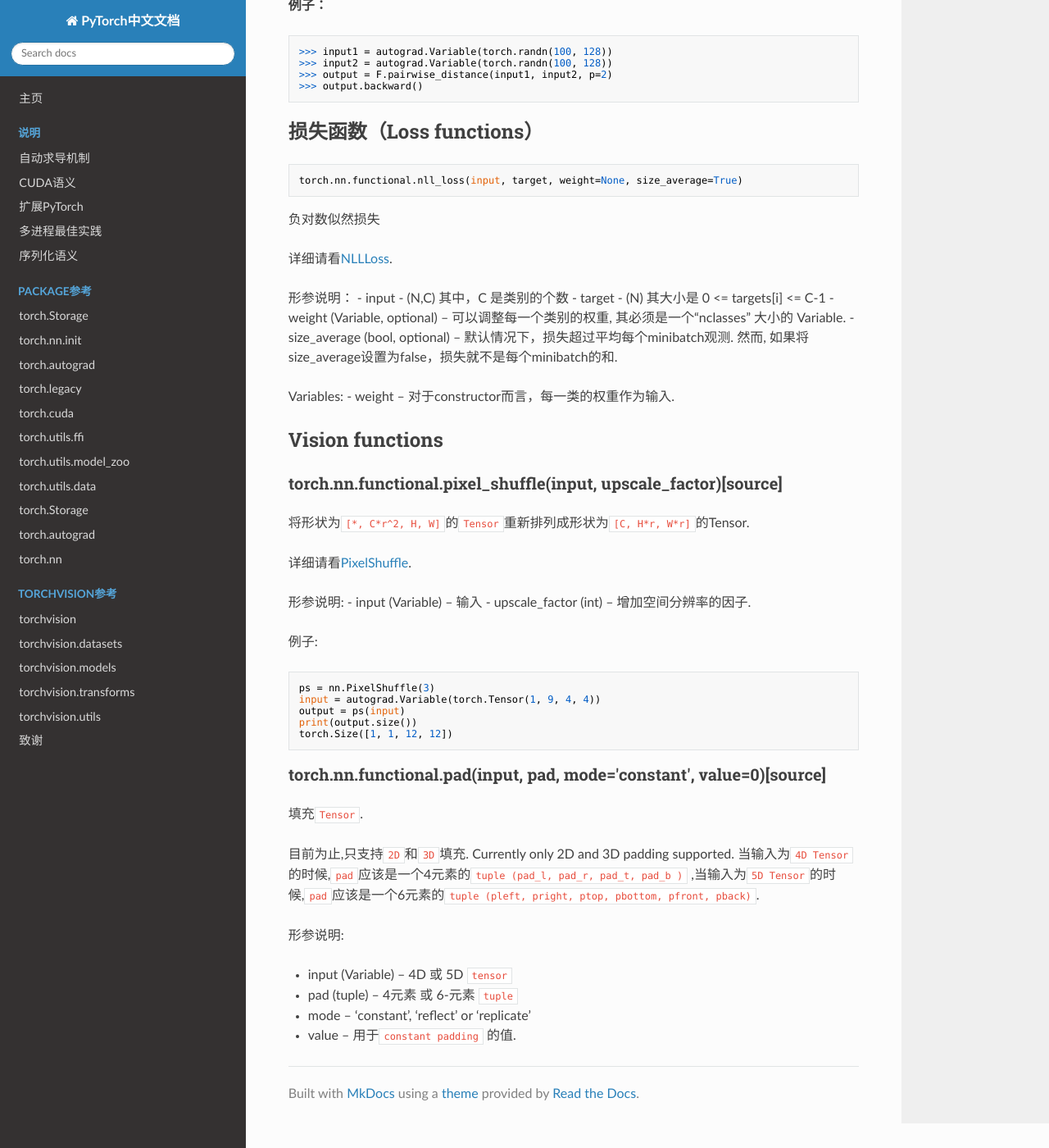
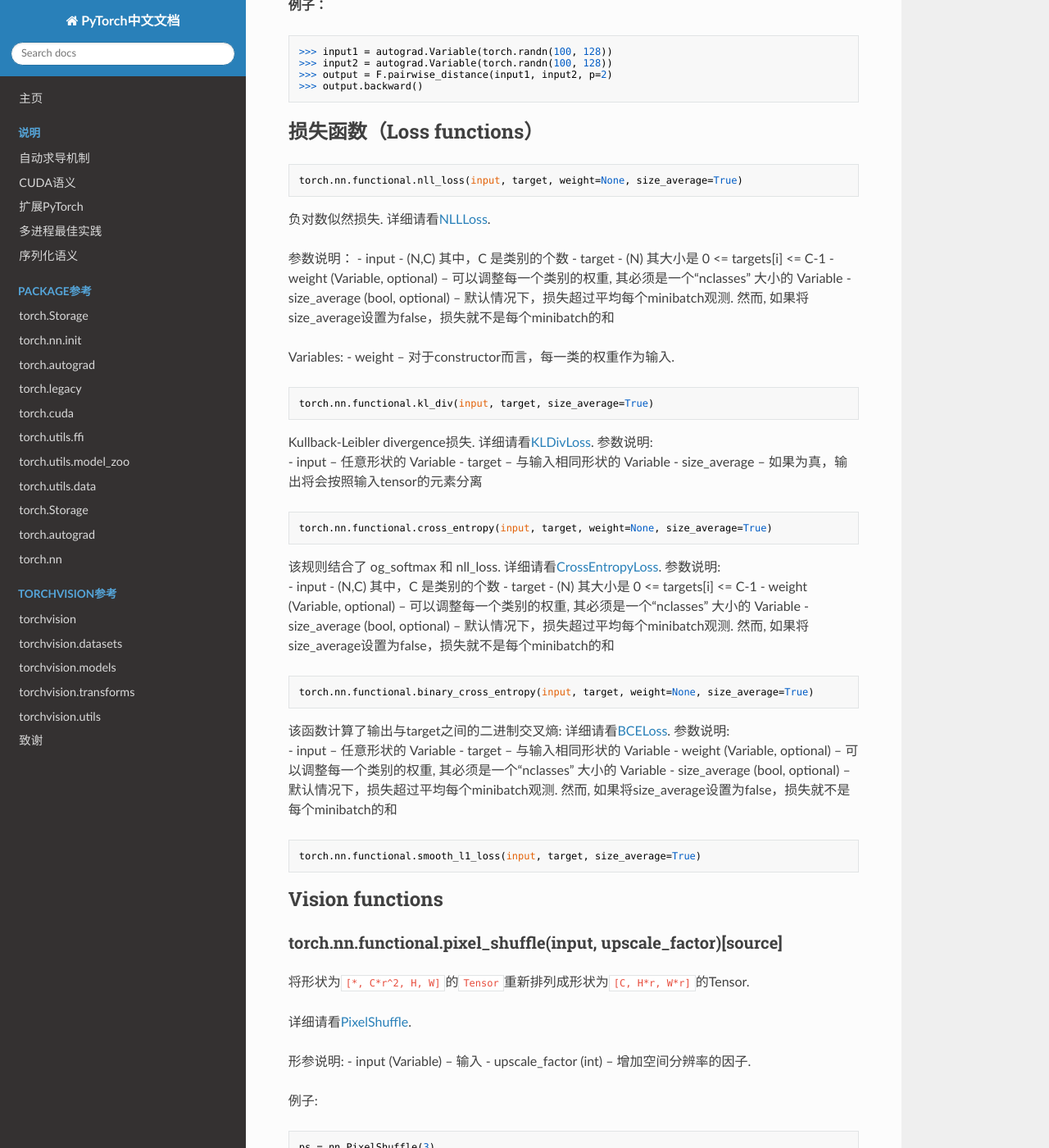
Before and after one commit to awfssv/pytorch-cn, an MkDocs documentation site: the page built from docs/package_references/functional.md, in a window 1280 px wide and 1400 px high, scrolled down 6094 px. Shown: the whole window at 82% size. Built offline with MkDocs 1.6.1, drawn with Linux system fonts in a browser that asks for light colours; nearby versions of some CDN libraries; old or Windows-style settings are respelled for this version of MkDocs.

Commit message:
Update functional.md

````diff
--- a/docs/package_references/functional.md
+++ b/docs/package_references/functional.md
@@ -345,18 +345,50 @@ $$
 ```python
 torch.nn.functional.nll_loss(input, target, weight=None, size_average=True)
 ```
-负对数似然损失
+负对数似然损失. 详细请看[NLLLoss](...).
 
-详细请看[NLLLoss](...).
-
-形参说明：
+参数说明：
 - input - (N,C) 其中，C 是类别的个数
 - target - (N) 其大小是 0 <= targets[i] <= C-1
-- weight (Variable, optional) – 可以调整每一个类别的权重, 其必须是一个“nclasses” 大小的 Variable.
-- size_average (bool, optional) – 默认情况下，损失超过平均每个minibatch观测. 然而, 如果将size_average设置为false，损失就不是每个minibatch的和.
+- weight (Variable, optional) – 可以调整每一个类别的权重, 其必须是一个“nclasses” 大小的 Variable
+- size_average (bool, optional) – 默认情况下，损失超过平均每个minibatch观测. 然而, 如果将size_average设置为false，损失就不是每个minibatch的和
 
 Variables:
 - weight – 对于constructor而言，每一类的权重作为输入.
+
+```python
+torch.nn.functional.kl_div(input, target, size_average=True)
+```
+Kullback-Leibler divergence损失. 详细请看[KLDivLoss](...).
+参数说明:
+- input – 任意形状的 Variable
+- target – 与输入相同形状的 Variable
+- size_average – 如果为真，输出将会按照输入tensor的元素分离
+
+```python
+torch.nn.functional.cross_entropy(input, target, weight=None, size_average=True)
+```
+该规则结合了 og_softmax 和 nll_loss. 详细请看[CrossEntropyLoss](...).
+参数说明:
+- input - (N,C) 其中，C 是类别的个数
+- target - (N) 其大小是 0 <= targets[i] <= C-1
+- weight (Variable, optional) – 可以调整每一个类别的权重, 其必须是一个“nclasses” 大小的 Variable
+- size_average (bool, optional) – 默认情况下，损失超过平均每个minibatch观测. 然而, 如果将size_average设置为false，损失就不是每个minibatch的和
+
+```python
+torch.nn.functional.binary_cross_entropy(input, target, weight=None, size_average=True)
+```
+该函数计算了输出与target之间的二进制交叉熵: 详细请看[BCELoss](...).
+参数说明:
+- input – 任意形状的 Variable
+- target – 与输入相同形状的 Variable
+- weight (Variable, optional) – 可以调整每一个类别的权重, 其必须是一个“nclasses” 大小的 Variable
+- size_average (bool, optional) – 默认情况下，损失超过平均每个minibatch观测. 然而, 如果将size_average设置为false，损失就不是每个minibatch的和
+
+```python
+torch.nn.functional.smooth_l1_loss(input, target, size_average=True)
+```
+
 
 ## Vision functions
 ### torch.nn.functional.pixel_shuffle(input, upscale_factor)[source]
````
